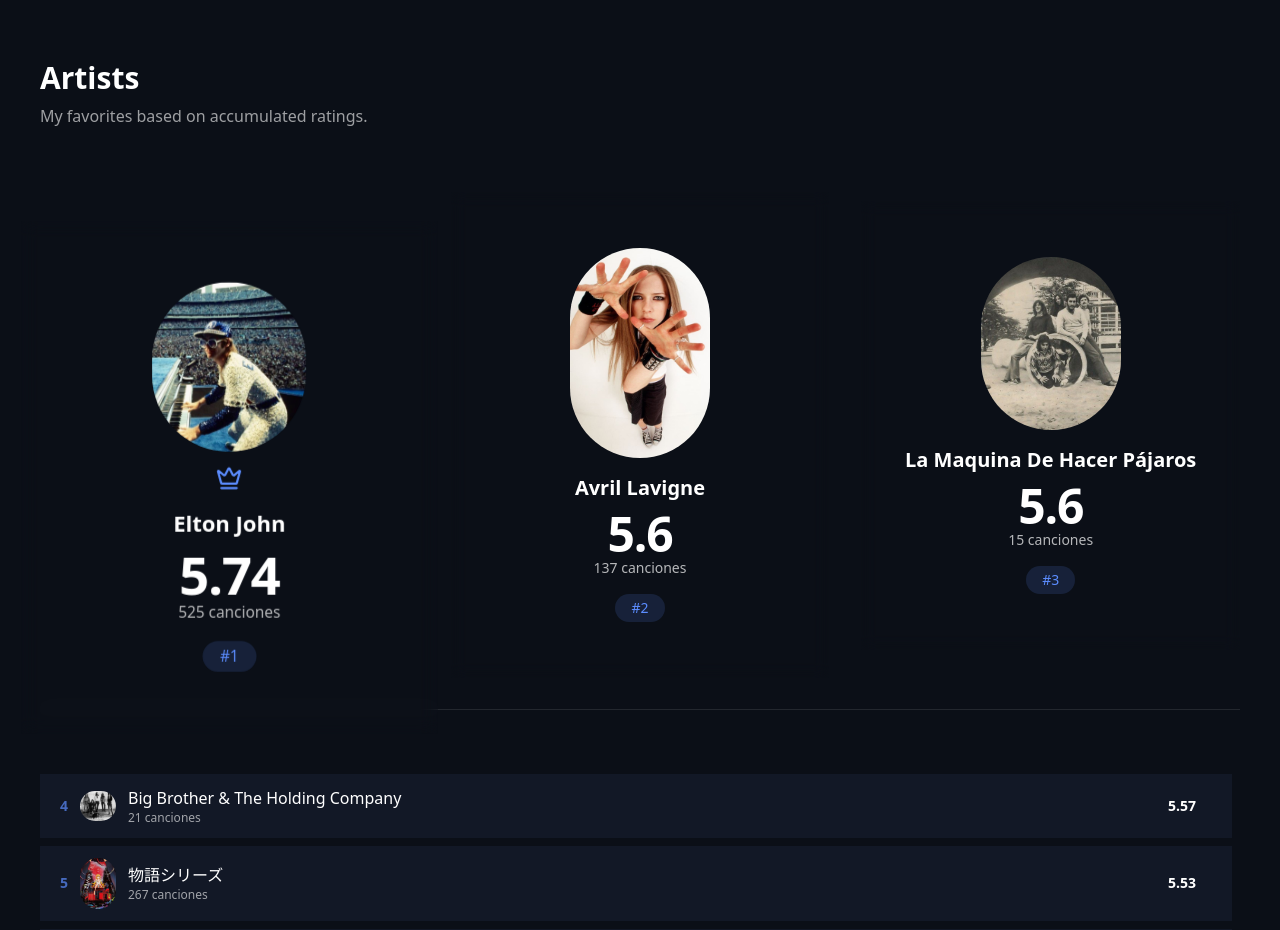
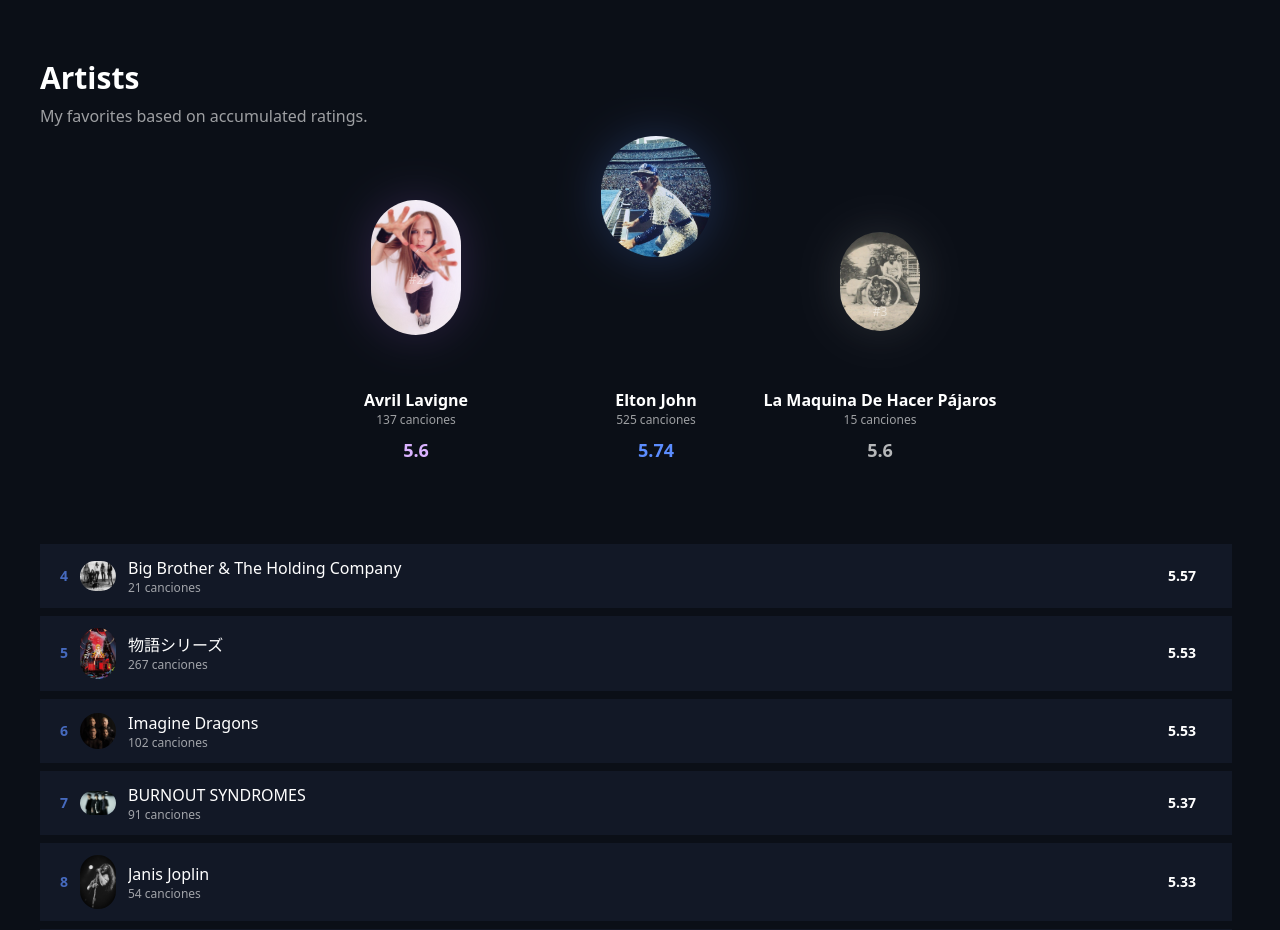
Before and after one commit to fede-peitti/spotify-ranking, a Next.js app: page / in a window 1280 px wide. Shown: the part 820-1750 px from the top of the page. Built offline with nearby package versions, Linux system fonts and the light colour scheme.

Commit message:
update podium

```diff
--- a/app/page.tsx
+++ b/app/page.tsx
@@ -49,7 +49,7 @@ export default function Page() {
       <section className="min-h-[110vh] flex flex-col justify-center px-10">
         <SectionReveal>
           <h1 className="text-5xl font-extrabold mb-6">
-            🎧 My Personal Artist Ranking
+            🎧 Spotify Artist Ranking
           </h1>
           <p className="max-w-xl text-lg opacity-70">
             Data from years of listening to different artists, presented
--- a/components/podium/Podium.tsx
+++ b/components/podium/Podium.tsx
@@ -5,16 +5,23 @@ type Props = {
   artists: Artist[];
 };
 
-export function Podium({ artists }: Props) {
+export function Podium({ artists }: { artists: Artist[] }) {
   const top3 = artists.slice(0, 3);
 
+  if (top3.length < 3) return null;
+
+  const [first, second, third] = top3;
+
   return (
-    <div className="relative grid grid-cols-3 gap-8 items-end">
-      <div className="absolute bottom-0 left-0 right-0 h-px bg-white/10" />
+    <div className="flex items-end justify-center gap-8">
+      {/* SECOND */}
+      <PodiumCard artist={second} rank={2} size="md" />
 
-      {top3.map((artist, index) => (
-        <PodiumCard key={artist.Artist} artist={artist} rank={index + 1} />
-      ))}
+      {/* FIRST */}
+      <PodiumCard artist={first} rank={1} size="lg" highlight />
+
+      {/* THIRD */}
+      <PodiumCard artist={third} rank={3} size="sm" />
     </div>
   );
 }
--- a/components/podium/PodiumCard.tsx
+++ b/components/podium/PodiumCard.tsx
@@ -1,59 +1,88 @@
-import { motion } from "framer-motion";
-import { Crown } from "lucide-react";
-
 import type { Artist } from "@/types/artist";
 
 import { ArtistAvatar } from "../common/ArtistAvatar";
-import { ScoreBadge } from "../common/ScoreBadge";
-import { Card, CardContent } from "../ui/card";
 
 type Props = {
   artist: Artist;
   rank: number;
+  size: "lg" | "md" | "sm";
+  highlight?: boolean;
 };
 
-export function PodiumCard({ artist, rank }: Props) {
-  const isWinner = rank === 1;
-  const offset = rank === 1 ? "mb-0" : rank === 2 ? "mb-8" : "mb-15";
+const rankStyles: Record<number, { glow: string; ring: string; text: string }> =
+  {
+    1: {
+      glow: "shadow-[0_0_60px_rgba(92,141,255,0.45)]",
+      ring: "ring-2 ring-[#5C8DFF]",
+      text: "text-[#5C8DFF]",
+    },
+    2: {
+      glow: "shadow-[0_0_40px_rgba(168,85,247,0.35)]",
+      ring: "ring-1 ring-purple-400/60",
+      text: "text-purple-300",
+    },
+    3: {
+      glow: "shadow-[0_0_30px_rgba(180,180,180,0.25)]",
+      ring: "ring-1 ring-white/20",
+      text: "text-white/70",
+    },
+  };
+
+export function PodiumCard({ artist, rank, size, highlight }: Props) {
+  const sizes = {
+    lg: "h-72 w-56",
+    md: "h-56 w-48",
+    sm: "h-48 w-40",
+  };
 
   return (
-    <motion.div
-      initial={{ opacity: 0, y: 60 }}
-      animate={{ opacity: 1, y: 0 }}
-      className={`${isWinner ? "scale-110" : ""} ${offset}`}
-      transition={{
-        type: "spring",
-        stiffness: 120,
-        damping: 14,
-      }}
+    <div
+      className={`
+    relative flex flex-col items-center justify-end
+    ${sizes[size]}
+    rounded-3xl
+    bg-gradient-to-b from-[#121826] to-[#0B0F17]
+    border border-white/10
+    transition-all duration-300
+    hover:scale-105
+
+    ${rankStyles[rank].glow}
+    ${rankStyles[rank].ring}
+  `}
     >
-      <Card
+      {/* Avatar */}
+      <div className="absolute -top-14">
+        <div
           className={`
-    rounded-3xl text-center
-     backdrop-blur
+      absolute inset-0 rounded-full blur-xl opacity-60
       ${
-      isWinner
-        ? "border-2 border-[#5C8DFF] shadow-[0_0_50px_rgba(92,141,255,0.4)]"
-        : "border border-white/10"
+        rank === 1
+          ? "bg-[#5C8DFF]/40"
+          : rank === 2
+            ? "bg-purple-400/30"
+            : "bg-white/20"
       }
     `}
-      >
-        <CardContent className="p-8">
-          <ArtistAvatar name={artist.Artist} size={140} highlight={isWinner} />
+        />
+        <ArtistAvatar
+          name={artist.Artist}
+          size={size === "lg" ? 110 : size === "md" ? 90 : 80}
+          highlight={highlight}
+        />
+      </div>
 
-          {isWinner && <Crown className="mx-auto mt-3 text-[#5C8DFF]" />}
+      {/* Rank */}
+      <div className="absolute top-4 text-xs opacity-50">#{rank}</div>
 
-          <h2 className="mt-4 text-xl font-bold">{artist.Artist}</h2>
+      {/* Info */}
+      <div className="text-center p-4 mt-10">
+        <p className="font-semibold truncate">{artist.Artist}</p>
+        <p className="text-xs opacity-60">{artist.count} canciones</p>
 
-          <p className="mt-2 text-5xl font-extrabold tracking-tight">
+        <p className={`mt-2 text-lg font-bold ${rankStyles[rank].text}`}>
           {artist.avg}
         </p>
-
-          <p className="text-sm opacity-70">{artist.count} canciones</p>
-
-          <ScoreBadge rank={rank} />
-        </CardContent>
-      </Card>
-    </motion.div>
+      </div>
+    </div>
   );
 }
```
Lines whose indentation alone changed are shown as unchanged.
